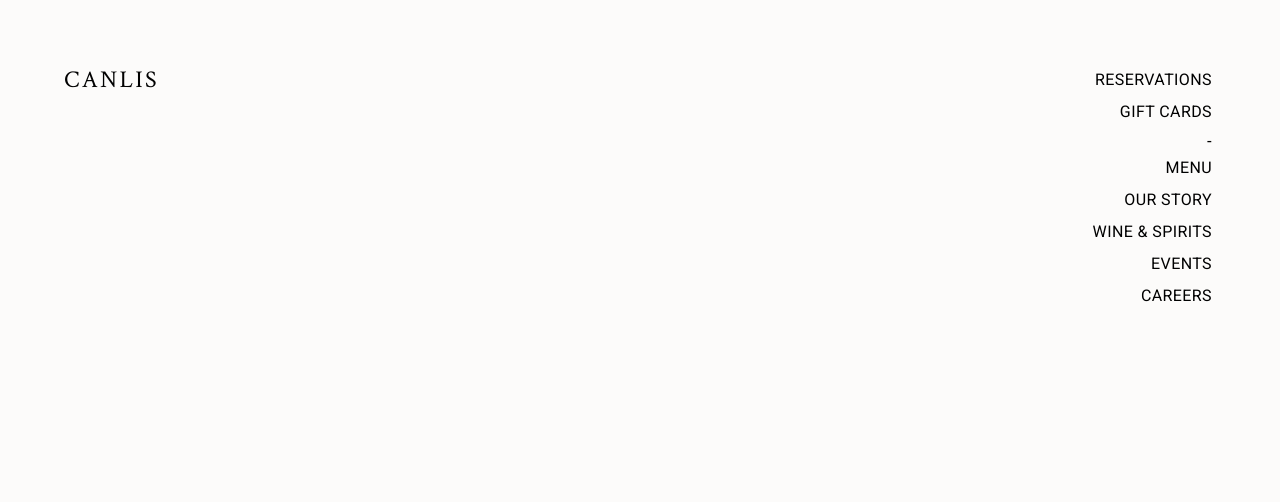
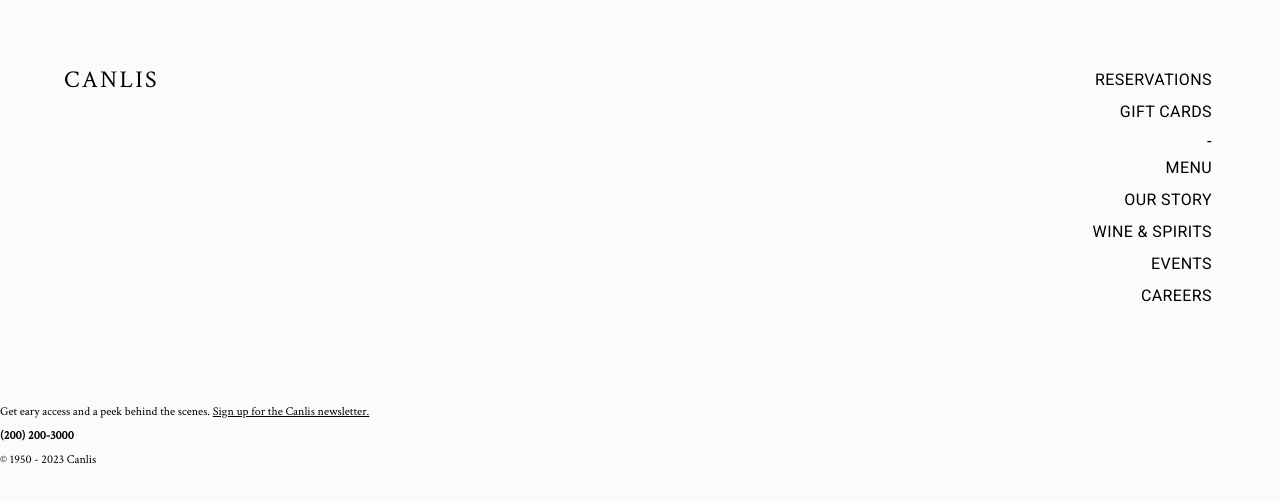
Before and after one commit to kennedymahoro/restaurant, a Next.js app: page / in a window 1280 px wide. Shown: the top 502 px of the page. Built offline with nearby package versions, Linux system fonts and the light colour scheme.

Commit message:
added footer

```diff
--- a/src/app/page.tsx
+++ b/src/app/page.tsx
@@ -1,11 +1,12 @@
 //import Image from 'next/image'
 import Navbar from "@/components/nav"
-//import Footer from "@/components/footer"
+import Footer from "@/components/footer"
 
 export default function Home() {
   return (
     <main className=" w-screen h-screen bg-primary">
      <Navbar isHome={false}/>
+      <Footer />
     </main>
   )
 }
```
